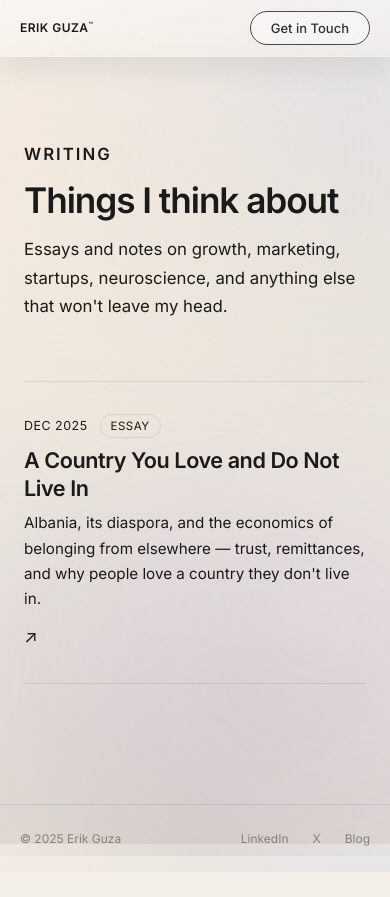
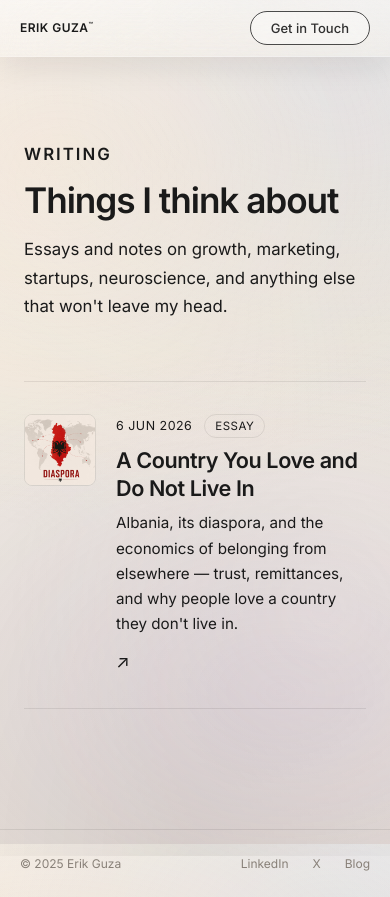
Before and after one commit to Eko004alb/PersonalWebsite1, a plain HTML site: page blog.html in a window 390 px wide. Before the commit the page ends 872 px from the top, so only its background shows below. Drawn offline with Linux system fonts and the light colour scheme; no server answers.

Commit message:
Update blog post date and add diaspora cover thumbnail.
Set publication date to 6 Jun 2026 and show the diaspora cover image beside the essay title on the blog listing and homepage preview.

Co-authored-by: Cursor <cursoragent@cursor.com>

```diff
--- a/blog.html
+++ b/blog.html
@@ -52,8 +52,9 @@
 
     .blog-post-item {
       display: flex;
-      flex-direction: column;
-      gap: 8px;
+      flex-direction: row;
+      align-items: flex-start;
+      gap: 20px;
       padding: 32px 0;
       border-top: 1px solid var(--border);
       text-decoration: none;
@@ -62,6 +63,24 @@
     }
     .blog-post-item:last-child { border-bottom: 1px solid var(--border); }
     .blog-post-item:hover { opacity: 0.65; }
+
+    .blog-post-thumb {
+      width: 96px;
+      height: 96px;
+      flex-shrink: 0;
+      border-radius: 8px;
+      object-fit: cover;
+      border: 1px solid var(--border);
+      background: var(--surface);
+    }
+
+    .blog-post-body {
+      flex: 1;
+      min-width: 0;
+      display: flex;
+      flex-direction: column;
+      gap: 8px;
+    }
 
     .blog-post-meta {
       display: flex;
@@ -98,6 +117,13 @@
       font-size: 1.1rem;
       color: var(--muted);
       margin-top: 4px;
+    }
+
+    @media (max-width: 480px) {
+      .blog-post-thumb {
+        width: 72px;
+        height: 72px;
+      }
     }
 
     /* Empty state */
@@ -166,13 +192,23 @@
   <div class="blog-list">
 
     <a href="posts/a-country-you-love-and-do-not-live-in.html" class="blog-post-item fade-in">
-      <div class="blog-post-meta">
-        <span>Dec 2025</span>
-        <span class="blog-post-tag">Essay</span>
+      <img
+        class="blog-post-thumb"
+        src="posts/assets/diaspora/diaspora-cover.png"
+        alt="Albania diaspora — map of Albania with global connection lines"
+        loading="lazy"
+        width="96"
+        height="96"
+      />
+      <div class="blog-post-body">
+        <div class="blog-post-meta">
+          <span>6 Jun 2026</span>
+          <span class="blog-post-tag">Essay</span>
+        </div>
+        <div class="blog-post-title">A Country You Love and Do Not Live In</div>
+        <div class="blog-post-excerpt">Albania, its diaspora, and the economics of belonging from elsewhere — trust, remittances, and why people love a country they don't live in.</div>
+        <div class="blog-post-arrow">↗</div>
       </div>
-      <div class="blog-post-title">A Country You Love and Do Not Live In</div>
-      <div class="blog-post-excerpt">Albania, its diaspora, and the economics of belonging from elsewhere — trust, remittances, and why people love a country they don't live in.</div>
-      <div class="blog-post-arrow">↗</div>
     </a>
 
   </div>
--- a/style.css
+++ b/style.css
@@ -1121,14 +1121,32 @@ body::before {
 }
 
 .blog-preview-link {
-  display: grid;
-  gap: 8px;
+  display: flex;
+  align-items: flex-start;
+  gap: 20px;
   text-decoration: none;
   color: inherit;
   transition: opacity var(--transition);
 }
 
 .blog-preview-link:hover { opacity: 0.65; }
+
+.blog-preview-thumb {
+  width: 80px;
+  height: 80px;
+  flex-shrink: 0;
+  border-radius: 8px;
+  object-fit: cover;
+  border: 1px solid var(--border);
+  background: var(--surface-frost);
+}
+
+.blog-preview-body {
+  flex: 1;
+  min-width: 0;
+  display: grid;
+  gap: 8px;
+}
 
 .blog-preview-meta {
   font-size: 12px;
```
Also changed, not shown: index.html (+13 -3 lines), posts/a-country-you-love-and-do-not-live-in.html (+1 -1 lines), posts/assets/diaspora/diaspora-cover.png (added).
